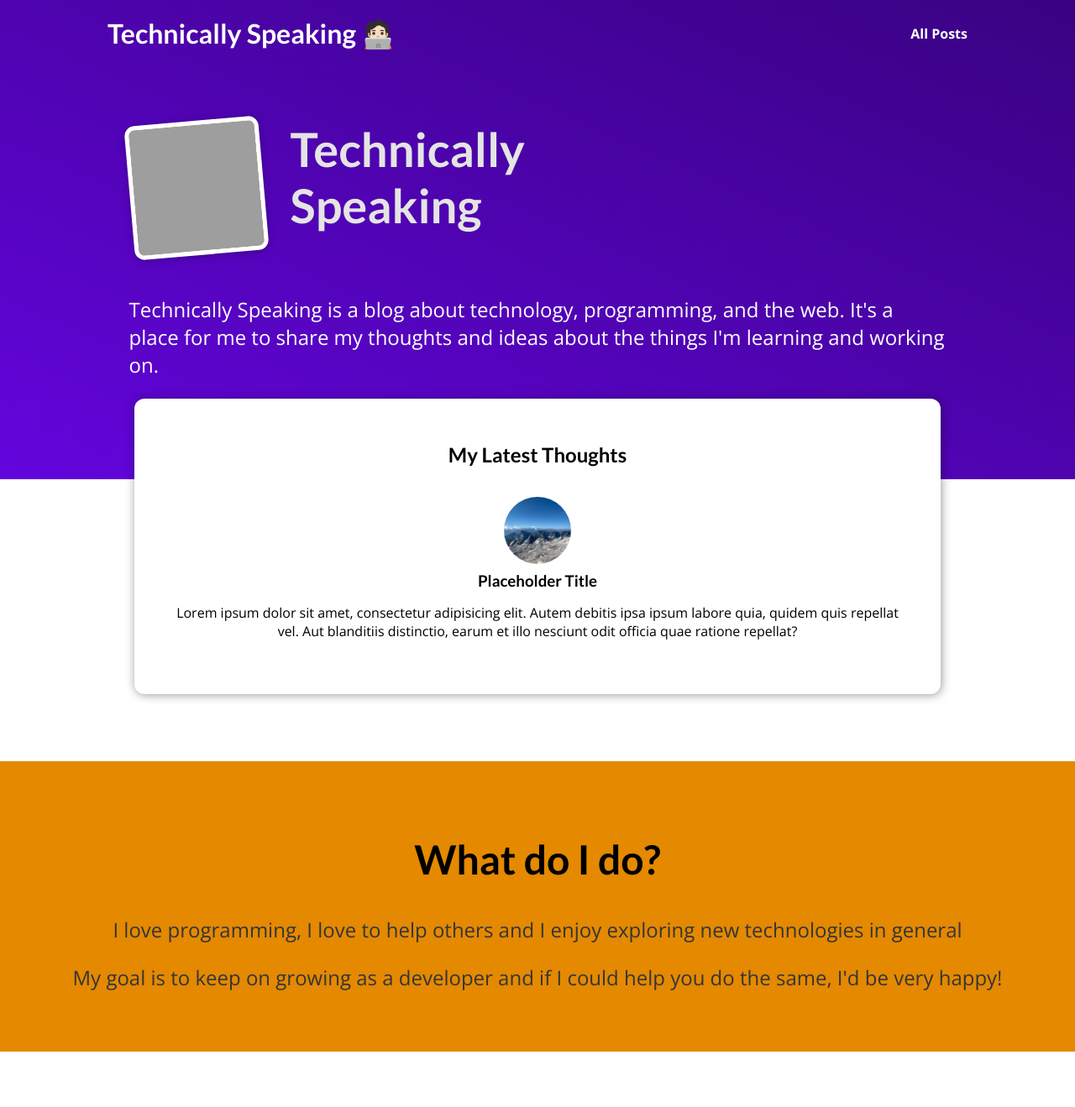
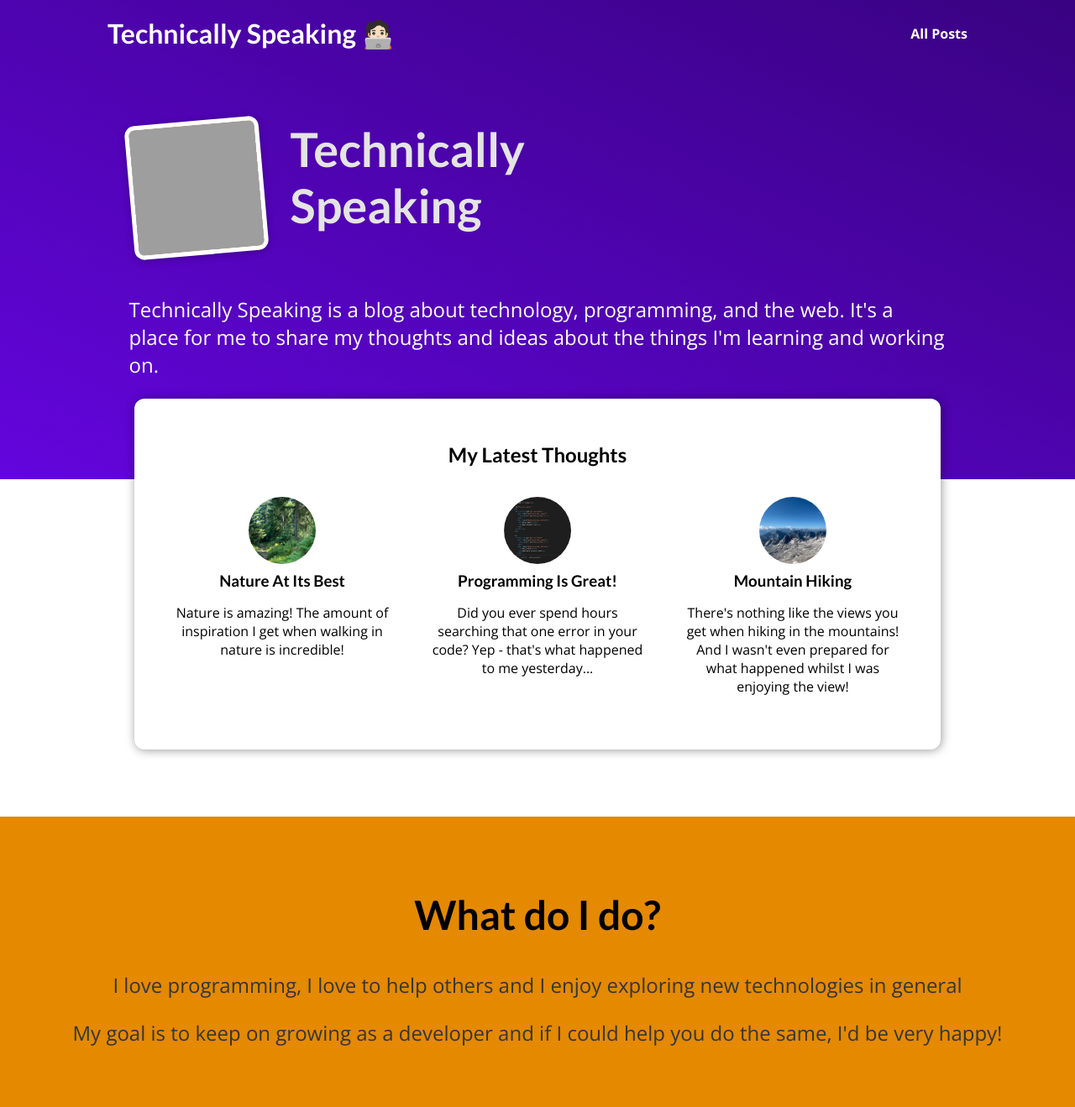
Before and after one commit to Aryan-401/Blogging-Website, a Django app: page / in a window 1280 px wide. Shown: the whole page at 84% size. Before the commit the page ends 1253 px from the top, so only its background shows below. Run offline with Django 4.2, Linux system fonts and the light colour scheme; grey boxes are pictures that could not be loaded.

Commit message:
using python syntax to reduce hardcode

```diff
--- a/blog/templates/blog/includes/post.html
+++ b/blog/templates/blog/includes/post.html
@@ -1,13 +1,11 @@
 {% load static %}
 <li>
     <article class="post">
-        <a href="{% url "post-detail-page" slug="the-mountains" %}">
-            <img src="{% static "blog/images/mountains.jpg" %}" alt="Placeholder Image" id="">
+        <a href="{% url "post-detail-page" slug=post.slug %}">
+            <img src="{% static "blog/images/"|add:post.image %}" alt={{ post.title }} id="">
             <div class="post__content">
-                <h3>Placeholder Title</h3>
-                <p>Lorem ipsum dolor sit amet, consectetur adipisicing elit. Autem debitis ipsa ipsum labore
-                    quia, quidem quis repellat vel. Aut blanditiis distinctio, earum et illo nesciunt odit
-                    officia quae ratione repellat?</p>
+                <h3>{{ post.title }}</h3>
+                <p>{{ post.excerpt }}</p>
             </div>
         </a>
     </article>
--- a/blog/templates/blog/index.html
+++ b/blog/templates/blog/index.html
@@ -22,7 +22,9 @@
     <section id="latest-posts">
         <h2>My Latest Thoughts</h2>
         <ul>
+            {% for post in posts %}
             {% include "blog/includes/post.html" %}
+            {% endfor %}
         </ul>
     </section>
 
--- a/blog/views.py
+++ b/blog/views.py
@@ -1,14 +1,87 @@
 from django.shortcuts import render
+from datetime import date
+
+all_posts = [
+    {
+        "slug": "hike-in-the-mountains",
+        "image": "mountains.jpg",
+        "author": "Maximilian",
+        "date": date(2023, 1, 4),
+        "title": "Mountain Hiking",
+        "excerpt": "There's nothing like the views you get when hiking in the mountains! And I wasn't even prepared for what happened whilst I was enjoying the view!",
+        "content": """
+          Lorem ipsum dolor sit amet consectetur adipisicing elit. Officiis nobis
+          aperiam est praesentium, quos iste consequuntur omnis exercitationem quam
+          velit labore vero culpa ad mollitia? Quis architecto ipsam nemo. Odio.
+
+          Lorem ipsum dolor sit amet consectetur adipisicing elit. Officiis nobis
+          aperiam est praesentium, quos iste consequuntur omnis exercitationem quam
+          velit labore vero culpa ad mollitia? Quis architecto ipsam nemo. Odio.
+
+          Lorem ipsum dolor sit amet consectetur adipisicing elit. Officiis nobis
+          aperiam est praesentium, quos iste consequuntur omnis exercitationem quam
+          velit labore vero culpa ad mollitia? Quis architecto ipsam nemo. Odio.
+        """
+    },
+    {
+        "slug": "programming-is-fun",
+        "image": "coding.jpg",
+        "author": "Maximilian",
+        "date": date(2022, 3, 10),
+        "title": "Programming Is Great!",
+        "excerpt": "Did you ever spend hours searching that one error in your code? Yep - that's what happened to me yesterday...",
+        "content": """
+          Lorem ipsum dolor sit amet consectetur adipisicing elit. Officiis nobis
+          aperiam est praesentium, quos iste consequuntur omnis exercitationem quam
+          velit labore vero culpa ad mollitia? Quis architecto ipsam nemo. Odio.
+
+          Lorem ipsum dolor sit amet consectetur adipisicing elit. Officiis nobis
+          aperiam est praesentium, quos iste consequuntur omnis exercitationem quam
+          velit labore vero culpa ad mollitia? Quis architecto ipsam nemo. Odio.
+
+          Lorem ipsum dolor sit amet consectetur adipisicing elit. Officiis nobis
+          aperiam est praesentium, quos iste consequuntur omnis exercitationem quam
+          velit labore vero culpa ad mollitia? Quis architecto ipsam nemo. Odio.
+        """
+    },
+    {
+        "slug": "into-the-woods",
+        "image": "woods.jpg",
+        "author": "Maximilian",
+        "date": date(2021, 2, 9),
+        "title": "Nature At Its Best",
+        "excerpt": "Nature is amazing! The amount of inspiration I get when walking in nature is incredible!",
+        "content": """
+          Lorem ipsum dolor sit amet consectetur adipisicing elit. Officiis nobis
+          aperiam est praesentium, quos iste consequuntur omnis exercitationem quam
+          velit labore vero culpa ad mollitia? Quis architecto ipsam nemo. Odio.
+
+          Lorem ipsum dolor sit amet consectetur adipisicing elit. Officiis nobis
+          aperiam est praesentium, quos iste consequuntur omnis exercitationem quam
+          velit labore vero culpa ad mollitia? Quis architecto ipsam nemo. Odio.
+
+          Lorem ipsum dolor sit amet consectetur adipisicing elit. Officiis nobis
+          aperiam est praesentium, quos iste consequuntur omnis exercitationem quam
+          velit labore vero culpa ad mollitia? Quis architecto ipsam nemo. Odio.
+        """
+    }
+]
 
 
 # Create your views here.
 
 def starting_page(request):
-    return render(request, "blog/index.html")
+    sorted_posts = sorted(all_posts, key=lambda k: k['date'])
+    latest_posts = sorted_posts[-3:]
+    return render(request, "blog/index.html", {
+        "posts": latest_posts
+    }
+                  )
 
 
 def posts(request):
     return render(request, "blog/all-posts.html")
 
+
 def post_detail(request, slug):
     return render(request, "blog/post-detail.html")
```
